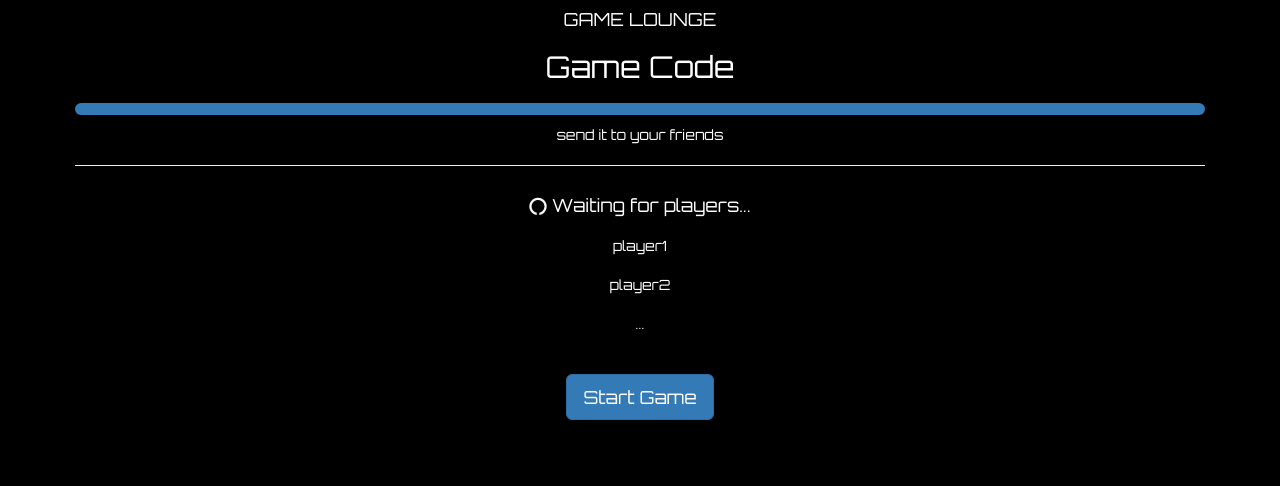
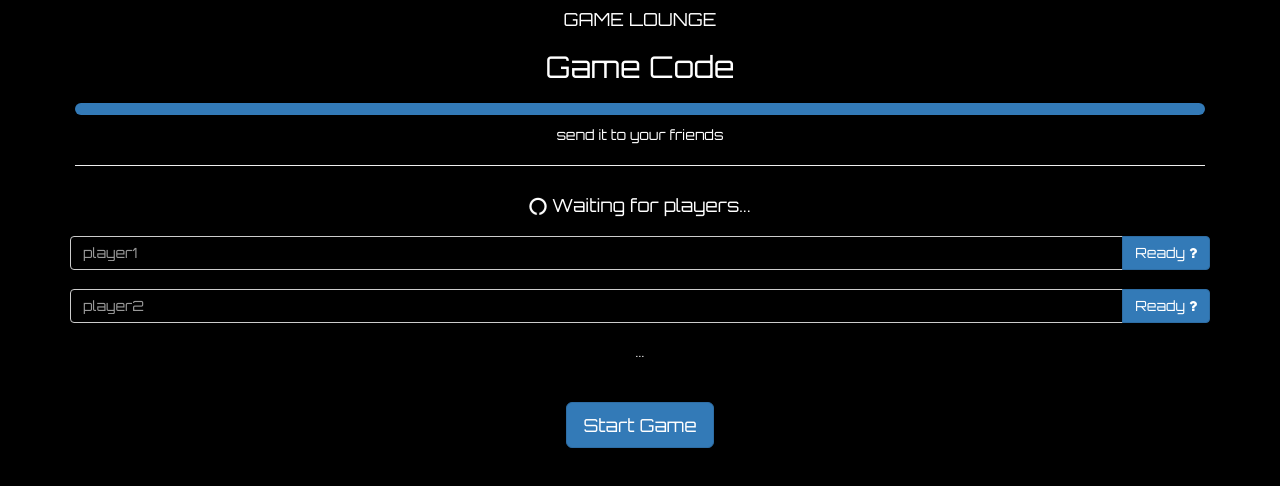
Before and after one commit to brmedeiros/gamelounge, a plain HTML site: page waiting-room.html in a window 1280 px wide. Drawn offline with nearby package versions, Linux system fonts and the light colour scheme.

Commit message:
adds a form and button for players to input their name and tell they are ready to play
- adds functionality to the "join game" button
- removes the "start game button" from the waiting room DOM
  if the player chooses "join game" instead of "create new
  game"

```diff
--- a/waiting-room.html
+++ b/waiting-room.html
@@ -24,15 +24,37 @@
 		<div class="md-col-12 text-center">
 		    <h4><i class="fa fa-circle-o-notch fa-spin"></i> Waiting for players...</h4>
 		    <ul class="list-group">
-			<li class="list-group-item bordeless black-bg">player1</li>
-			<li class="list-group-item bordeless black-bg">player2</li>
+			<li class="list-group-item bordeless black-bg">
+			    <form>
+				<div class="input-group">
+				    <input type="text" class="form-control black-bg" placeholder="player1">
+				    <div class="input-group-btn">
+					<button type="button" class="btn btn-primary">
+					    Ready <i class="fa fa-question" aria-hidden="true"></i>
+					</button>
+				    </div>
+				</div>
+			    </form>
+			</li>
+			<li class="list-group-item bordeless black-bg">
+			    <form>
+				<div class="input-group">
+				    <input type="text" class="form-control black-bg" placeholder="player2">
+				    <div class="input-group-btn">
+					<button type="button" class="btn btn-primary">
+					    Ready <i class="fa fa-question" aria-hidden="true"></i>
+					</button>
+				    </div>
+				</div>
+			    </form>
+			</li>
 			<li class="list-group-item bordeless black-bg">...</li>
 		    </ul>
 		</div>
 	    </div>
 	    <div class="row">
-		<div class="md-col-12 text-center">
-		    <button type="button" class="btn btn-primary btn-lg btn-margin12" id="new-game">Start Game</button>
+		<div class="md-col-12 text-center" id="start-game">
+		    <button type="button" class="btn btn-primary btn-lg btn-margin12">Start Game</button>
 		</div>
 	    </div>
 	</div>
```
Also changed, not shown: home.html (+2 -2 lines), script.js (+14 -4 lines).
